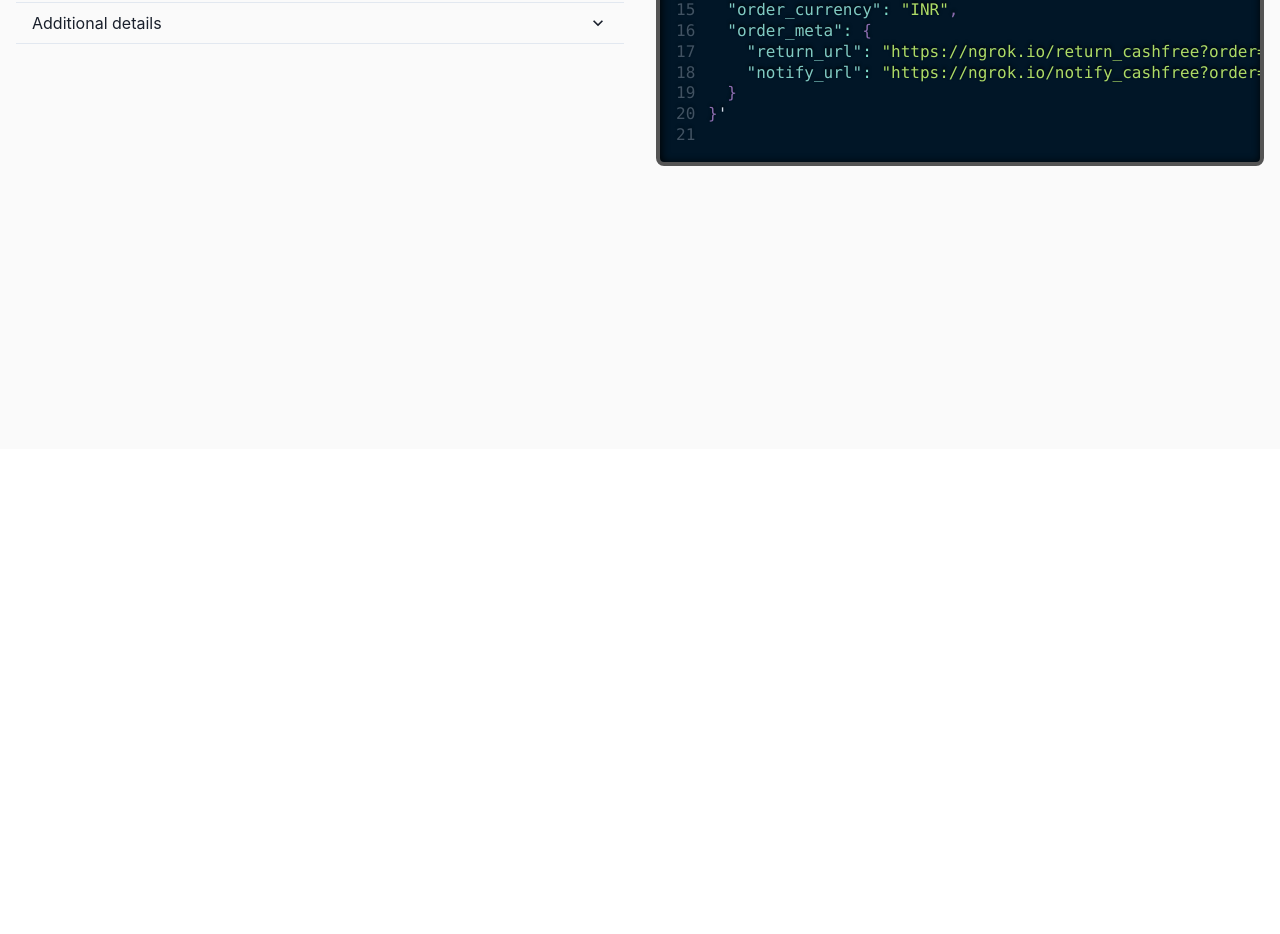
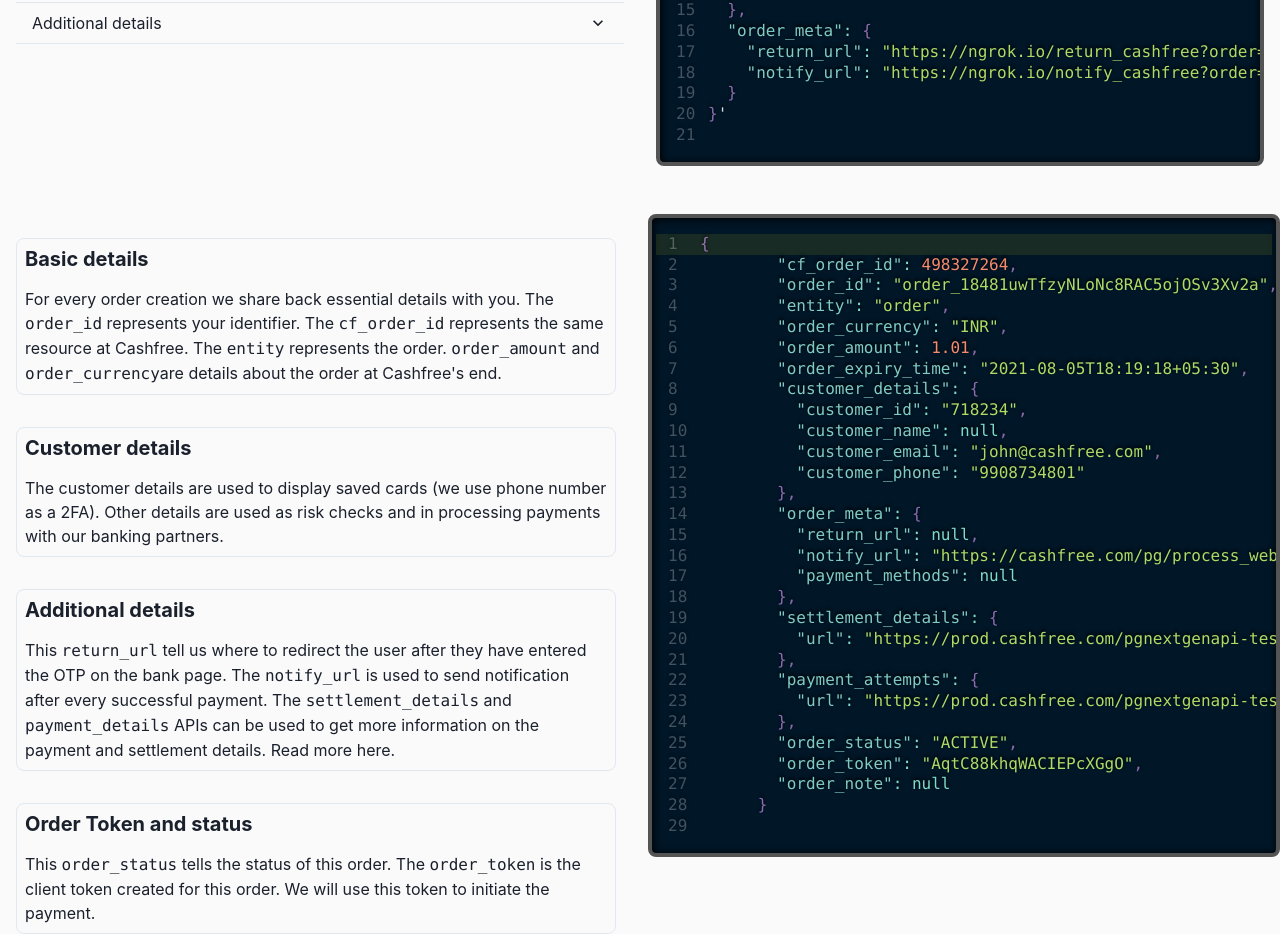
Before and after one commit to obh/api-demo-chakra, a React (Create React App) app: page /create_order in a window 1280 px wide. Shown: the part 415-1349 px from the top of the page. Before the commit the page ends 864 px from the top, so only its background shows below. Built offline with nearby package versions, Linux system fonts and the light colour scheme.

Commit message:
adding response message

```diff
--- a/src/components/Code.js
+++ b/src/components/Code.js
@@ -9,6 +9,7 @@ function ListenToHook(){
     const hostname = "http://gamma.cashfree.com/pgnextgenapi/api/v1/"
     const codePayload = useSelector((state) => DataToJson(state.counter.code))
     const lineEdited = useSelector((state) => state.counter.lineEdited)
+    const lineHighlight = lineEdited < 0 ? -1 : 7 + lineEdited
 
     console.log("line edited is -> ", lineEdited)
     let payload = {
@@ -26,7 +27,7 @@ function ListenToHook(){
     console.log("The map is --> ", JSON.stringify(codePayload, null, 2))
     console.log("Updated code after change in any input value!")
     //7 comes from the fact there are 7 static lines above this.
-    return <PrismCode code={curl} language="js" lineEdited={lineEdited < 0? -1 : 7 + lineEdited} />
+    return <PrismCode code={curl} language="js" highlightStart={lineHighlight} highlightEnd={lineHighlight} />
 }
 
 const Code = () => (
--- a/src/components/CreateOrder.js
+++ b/src/components/CreateOrder.js
@@ -32,6 +32,8 @@ import {Validate, ValidateOrderId} from './Validation'
 import Api from './Api'
 import InputBox from './InputBox';
 import Code from './Code';
+import { PrismCode } from './Prismcode';
+import { waitForElementToBeRemoved } from '@testing-library/react';
 
 
 function StatsCard(props) {
@@ -92,14 +94,102 @@ function DocInfoIcon(props){
   )
 }
 
+function APIResponse(){
+  const [startHighlight, setStartHighlight] = React.useState(0);
+  const [endHighlight, setEndHighlight] = React.useState(0);
+  console.log("Highlight range: ", startHighlight, endHighlight)
+
+  const createOrderResponse = `{
+        "cf_order_id": 498327264,
+        "order_id": "order_18481uwTfzyNLoNc8RAC5ojOSv3Xv2a",
+        "entity": "order",
+        "order_currency": "INR",
+        "order_amount": 1.01,
+        "order_expiry_time": "2021-08-05T18:19:18+05:30",
+        "customer_details": {
+          "customer_id": "718234",
+          "customer_name": null,
+          "customer_email": "john@cashfree.com",
+          "customer_phone": "9908734801"
+        },
+        "order_meta": {
+          "return_url": null,
+          "notify_url": "https://cashfree.com/pg/process_webhook",
+          "payment_methods": null
+        },
+        "settlement_details": {
+          "url": "https://prod.cashfree.com/pgnextgenapi-test/api/v1/settlements?order_id=order_18481uwTfzyNLoNc8RAC5ojOSv3Xv2a"
+        },
+        "payment_attempts": {
+          "url": "https://prod.cashfree.com/pgnextgenapi-test/api/v1/payments?order_id=order_18481uwTfzyNLoNc8RAC5ojOSv3Xv2a"
+        },
+        "order_status": "ACTIVE",
+        "order_token": "AqtC88khqWACIEPcXGgO",
+        "order_note": null
+      }
+  `
+  return (
+    // <div>
+       <Grid
+      pt={8}
+      templateColumns="repeat(6, 1fr)"
+      gap={4} bg="#fafafa" >
+        <GridItem rowSpan={2} colSpan={3} >
+        <div>
+          <Box mt={8} ml={4} mr={4} borderWidth="1px" borderRadius="lg" overflow="hidden"
+            pt={2} pb={2} pr={2} pl={2}
+            onMouseEnter={() => {setStartHighlight(1); setEndHighlight(6)}}
+            onMouseLeave={() => {setStartHighlight(0); setEndHighlight(-1)}}>
+              <Heading size="md" mb={4}>Basic details</Heading>
+            For every order creation we share back essential details with you. The <code>order_id</code> represents
+            your identifier. The <code>cf_order_id</code> represents the same resource at Cashfree.
+            The <code>entity</code> represents the order. <code>order_amount</code> and <code>order_currency</code>
+            are details about the order at Cashfree's end.
+          </Box>
+          <Box mt={8} ml={4} mr={4} borderWidth="1px" borderRadius="lg" overflow="hidden"
+            pt={2} pb={2} pr={2} pl={2}
+            onMouseEnter={() => {setStartHighlight(7); setEndHighlight(12)}}
+            onMouseLeave={() => {setStartHighlight(-1); setEndHighlight(-1)}}>
+              <Heading size="md" mb={4}>Customer details</Heading>
+            The customer details are used to display saved cards (we use phone number as a 2FA).
+            Other details are used as risk checks and in processing payments with our banking partners.
+          </Box>
+          <Box mt={8} ml={4} mr={4} borderWidth="1px" borderRadius="lg" overflow="hidden"
+            pt={2} pb={2} pr={2} pl={2}
+            onMouseEnter={() => {setStartHighlight(13); setEndHighlight(23)}}
+            onMouseLeave={() => {setStartHighlight(-1); setEndHighlight(-1)}}>
+              <Heading size="md" mb={4}>Additional details</Heading>
+            This <code>return_url</code> tell us where to redirect the user after they have entered the OTP on the bank page.
+            The <code>notify_url</code> is used to send notification after every successful payment.
+            The <code>settlement_details</code> and <code>payment_details</code> APIs can be used to get more information
+            on the payment and settlement details. Read more here.
+          </Box>
+          <Box mt={8} ml={4} mr={4} borderWidth="1px" borderRadius="lg" overflow="hidden"
+            pt={2} pb={2} pr={2} pl={2}
+            onMouseEnter={() => {setStartHighlight(24); setEndHighlight(27)}}
+            onMouseLeave={() => {setStartHighlight(-1); setEndHighlight(-1)}}>
+              <Heading size="md" mb={4}>Order Token and status</Heading>
+            This <code>order_status</code> tells the status of this order. The <code>order_token</code> is the client token
+            created for this order. We will use this token to initiate the payment.
+          </Box>
+        </div>
+        </GridItem>
+        <GridItem rowSpan={2} colSpan={3} >
+      <PrismCode code={createOrderResponse} language="js"
+          highlightStart={startHighlight} highlightEnd={endHighlight} />
+      </GridItem>
+      </Grid>
+  )
+}
 
 const CreateOrder = () => {
   const name = "create order api"
   const description = "The create order API is the first step to process payments. \
   This API will fetch you an order token which can be used to complete the payment."
   return (
+    <div>
       <Grid
-      h="800px" pt={8}
+      pt={8}
       templateColumns="repeat(6, 1fr)"
       gap={4} bg="#fafafa" >
         <GridItem rowSpan={2} colSpan={3} >
@@ -206,7 +296,8 @@ const CreateOrder = () => {
           </Box>
         </GridItem>
     </Grid>
-
+    <APIResponse />
+    </div>
 )
 }
 
--- a/src/components/Prismcode.js
+++ b/src/components/Prismcode.js
@@ -46,8 +46,8 @@ export class PrismCode extends React.Component {
   //   }
   // }
   render() {
-    const { code, plugins, language, lineEdited } = this.props
-    console.log("LINE EDITED -> ", lineEdited)
+    const { code, plugins, language, highlightStart, highlightEnd } = this.props
+    console.log("LINE EDITED -> ", highlightEnd, highlightEnd)
     return (
       <Highlight {...defaultProps} theme={theme} code={code} language="jsx">
        {({ className, style, tokens, getLineProps, getTokenProps }) => (
@@ -55,7 +55,7 @@ export class PrismCode extends React.Component {
         {tokens.map((line, i) => {
           //console.log(i);
           const lineProps = getLineProps({ line, key: i });
-          if (i === lineEdited) {
+          if (i >= highlightStart && i <= highlightEnd) {
             lineProps.className = `${lineProps.className} highlight-line`;
           }
           return (
--- a/src/data.js
+++ b/src/data.js
@@ -1,72 +1,62 @@
 import { ValidateOrderId } from './components/Validation'
 
+//We can also compute lineNum by parsing this json, but I think that it might not be the best way
+//because if we add linewraps, it might break. And there could be other issues as well.
 let InputData = [
     {
         "type": "string",
         "inputParamKey": "order_id",
-        "inputName": "Order Id",
-        "inputDescription": "OrderID is used to track the payment",
         "value" : "order_" + Date.now(),
-        "inputValidator": ValidateOrderId
+        "lineNum": 1
+    },
+    {
+        "type": "string",
+        "inputParamKey": "order_amount",
+        "value" : 10,
+        "lineNum": 2
+    },
+    {
+        "type": "string",
+        "inputParamKey": "order_currency",
+        "value" : "INR",
+        "lineNum": 3
+
     },
     {
         "type": "object",
-        "groupName": "Customer Details",
         "groupKey": "customer_details",
-        "groupDescription": "You need to send customer details for every order.",
+        "lineNum": 4,
         "properties": [
             {
                 "type": "string",
-                "inputName": "Email",
                 "inputParamKey": "customer_email",
                 "value": "techsupport@cashfree.com",
-                "inputValidator": ValidateOrderId
+                "lineNum": 5,
             },
             {
                 "type": "string",
-                "inputName": "Phone",
                 "inputParamKey": "customer_phone",
                 "value": "9993412345",
-                "inputValidator": ValidateOrderId
+                "lineNum": 6
             }
         ]
     },
     {
-        "type": "string",
-        "inputParamKey": "order_amount",
-        "inputName": "Order Amount",
-        "value" : 10,
-        "inputValidator": ValidateOrderId
-    },
-    {
-        "type": "string",
-        "inputParamKey": "order_currency",
-        "inputName": "Order Currency",
-        "value" : "INR",
-        "inputValidator": ValidateOrderId
-    },
-    {
         "type": "object",
-        "groupName": "Additional order details",
         "groupKey": "order_meta",
-        "groupDescription": "Additional info for payment processing",
+        "lineNum": 8,
         "properties": [
             {
                 "type": "string",
-                "inputName": "Return url",
-                "inputDescription": "Card and net banking payments require customers to be redirected to banks OTP \
-                    page and then be redirected back to merchant website. The returnURL specifies where customer \
-                    will return to on your page.",
                 "inputParamKey": "return_url",
                 "value": "https://ngrok.io/return_cashfree?order={order_id}&token={order_token}",
-                "inputValidator": ValidateOrderId
+                "lineNum": 9,
             },
             {
                 "type": "string",
-                "inputName": "Notification URL",
                 "inputParamKey": "notify_url",
                 "value": "https://ngrok.io/notify_cashfree?order={order_id}&token={order_token}",
-                "inputValidator": ValidateOrderId
+                "lineNum": 10,
             }
         ]
     },
--- a/src/features/counters/counterSlice.js
+++ b/src/features/counters/counterSlice.js
@@ -39,25 +39,22 @@ export const counterSlice = createSlice({
     },
     setInputParamValue: (state, action) => {
 
-      function updateInputParam(input, action, lineNum){
+      function updateInputParam(input, action){
         for(const item of input){
-          if(item.type == "string"){
-            lineNum += 1
-          }
           if(item.type == "object"){
             //line + 1, since there will be an object here
-            return updateInputParam(item.properties, action, lineNum+1)
+            updateInputParam(item.properties, action)
           }
-          if(item.inputParamKey == action.payload[0]){
+          else if(item.type == "string" && item.inputParamKey == action.payload[0]){
             console.log("updating param in code: ", action.payload[0])
             item.value = action.payload[1]
-            state.lineEdited = lineNum
+            state.lineEdited = item.lineNum
             console.log("Line updated => ", state.lineEdited)
           }
         }
       }
       console.log("updating code...with action -> ", action)
-      updateInputParam(state.code, action, 0)
+      updateInputParam(state.code, action)
     }
   },
 })
```
